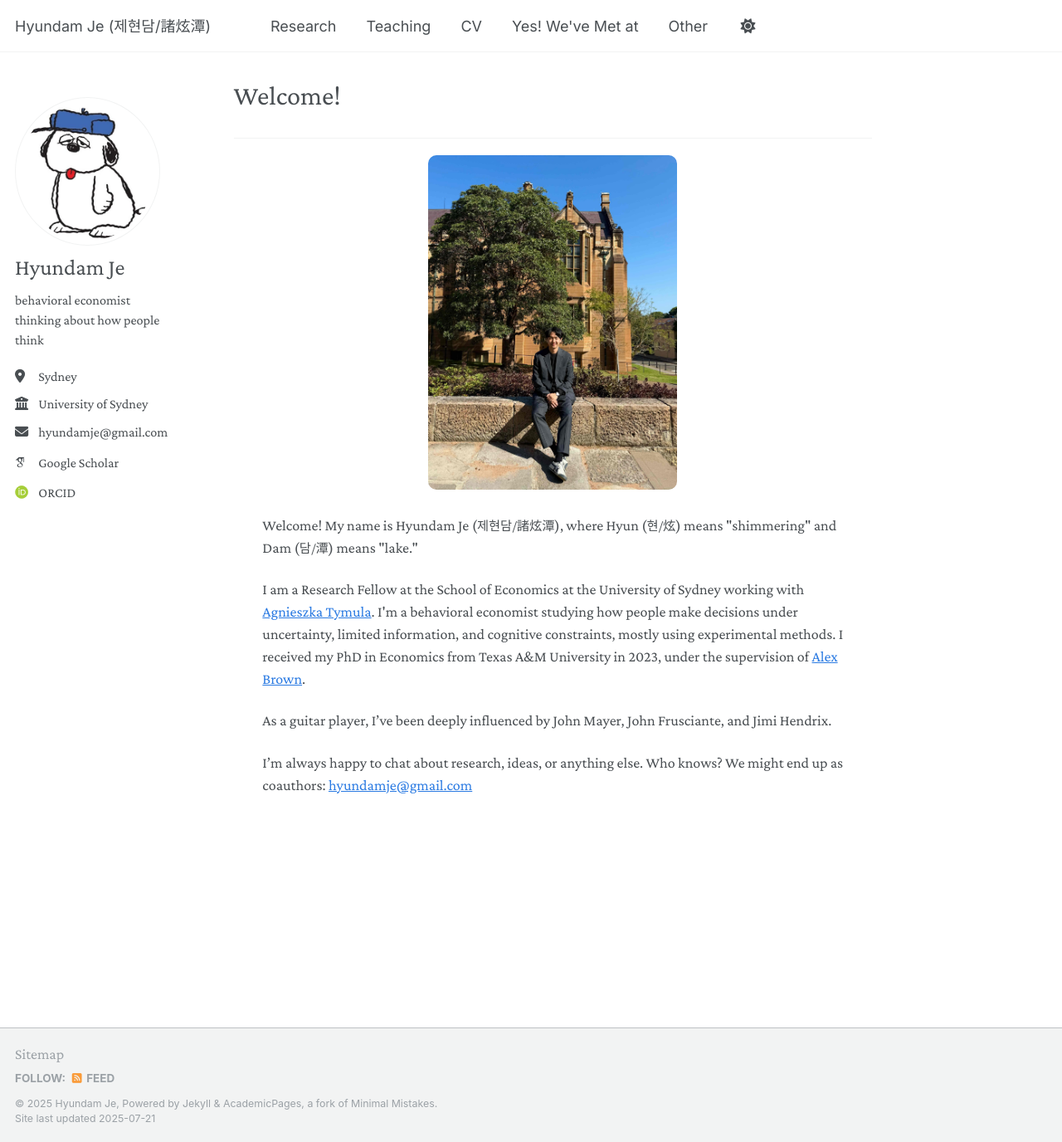
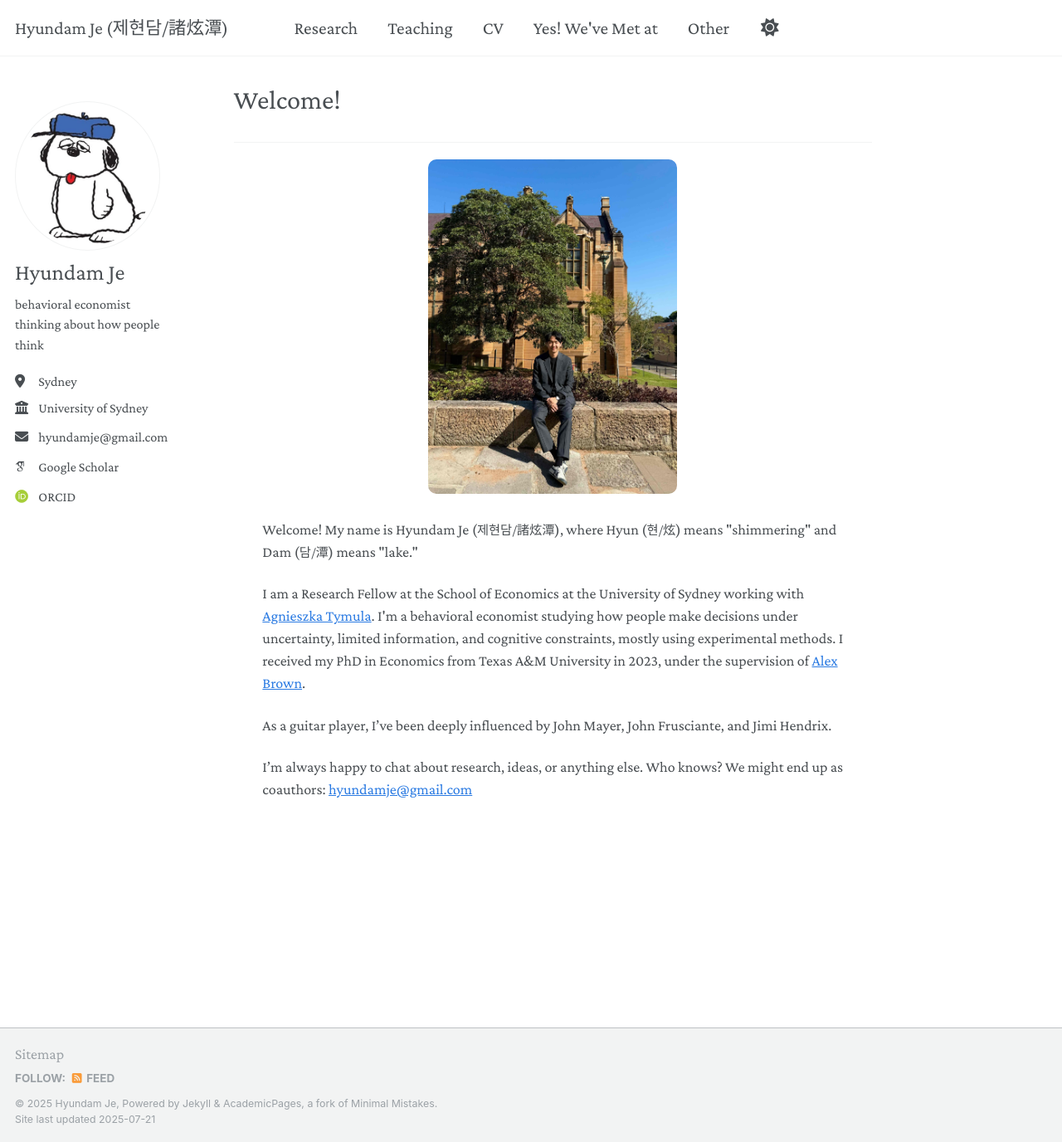
Before and after one commit to hyundamje/hyundamje.github.io, a Jekyll site: the page built from _pages/about.md, in a window 1280 px wide and 1376 px high. Shown: the whole window at 83% size. Built offline with Jekyll 4.4.1, drawn with Linux system fonts in a browser that asks for light colours; some web fonts are replaced.

Commit message:
Update custom.css

```diff
--- a/assets/css/custom.css
+++ b/assets/css/custom.css
@@ -2,8 +2,10 @@
 .site-title a,
 .masthead__menu,
 .masthead__menu a {
-  font-family:  'Inter', sans-serif !important;
-  font-weight: 400;
+
+  font-family: 'Crimson Pro', serif !important;
+   font-size: 1.2rem !important;
+  font-weight: 500;
 }
 
 .author__name {
```
